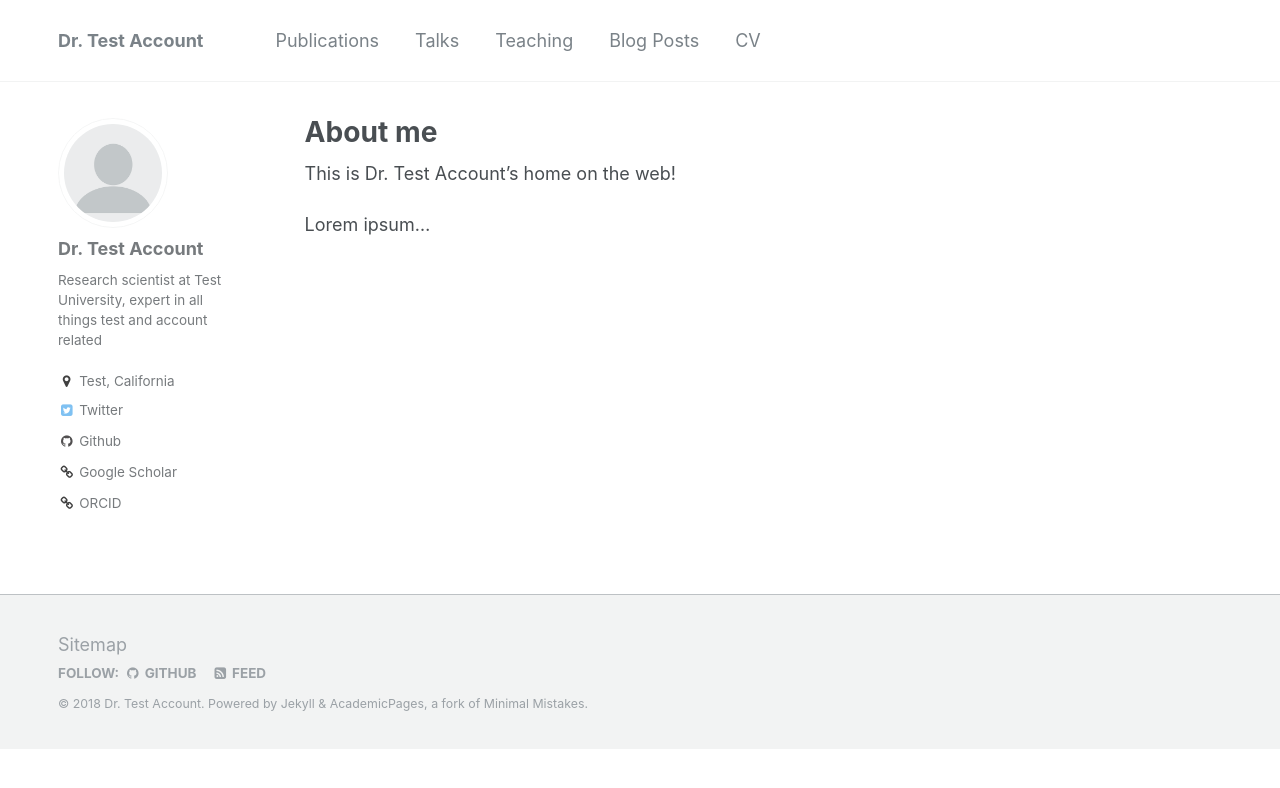
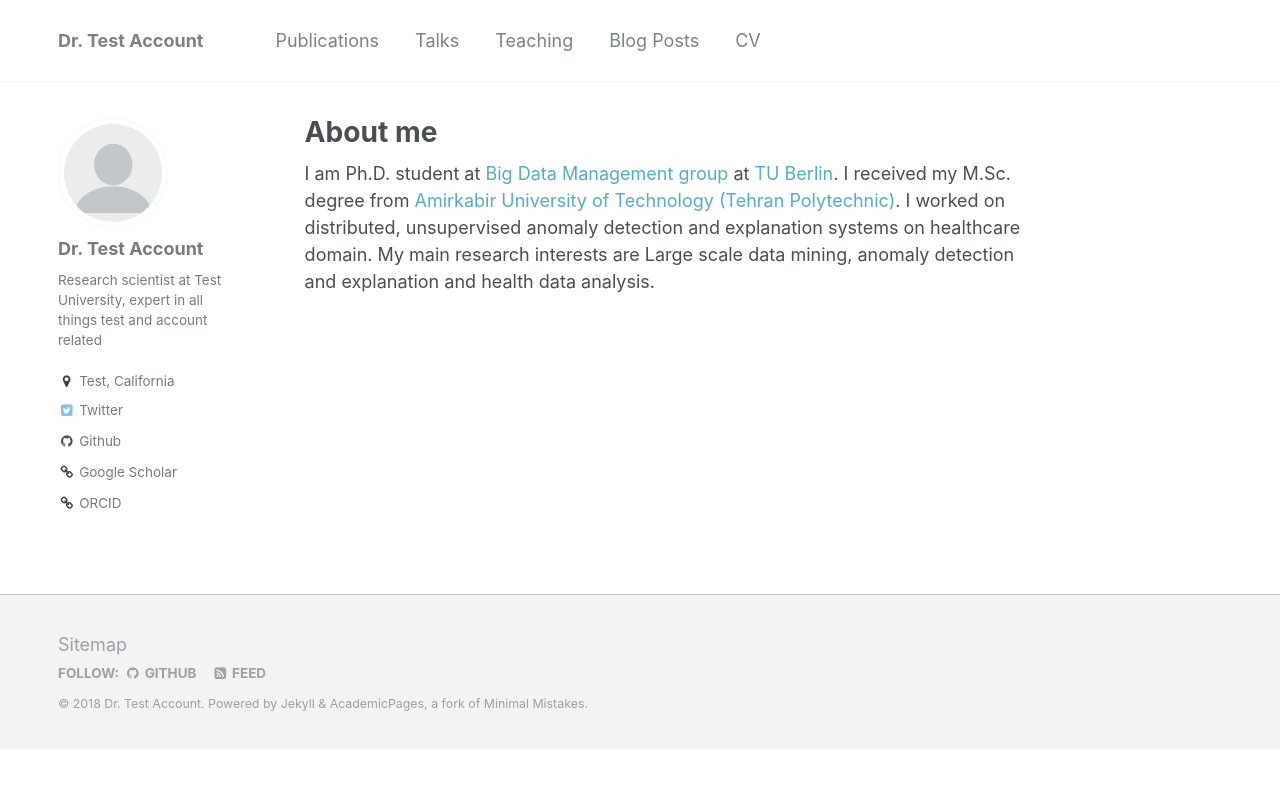
Before and after one commit to esmailoghli/esmailoghli.github.io, a Jekyll site: the page built from _pages/about.md, in a window 1280 px wide. Shown: the top 788 px of the page. Built offline with Jekyll 4.4.1, drawn with Linux system fonts in a browser that asks for light colours.

Commit message:
Update about.md

```diff
--- a/_pages/about.md
+++ b/_pages/about.md
@@ -8,6 +8,4 @@ redirect_from:
   - /about.html
 ---
 
-This is Dr. Test Account's home on the web!
-
-Lorem ipsum...
+<p>I am Ph.D. student at <a href="https://www.bigdama.tu-berlin.de/menue/big_data_management_group/" target="_blank" rel="noopener">Big Data Management group</a> at <a href="https://www.tu-berlin.de/menue/home/">TU Berlin</a>. I received my M.Sc. degree from <a href="http://www.aut.ac.ir/aut/fa/">Amirkabir University of Technology (Tehran Polytechnic)</a>. I worked on distributed, unsupervised anomaly detection and explanation systems on healthcare domain. My main research interests are Large scale data mining, anomaly detection and explanation and health data analysis.</p>
```
